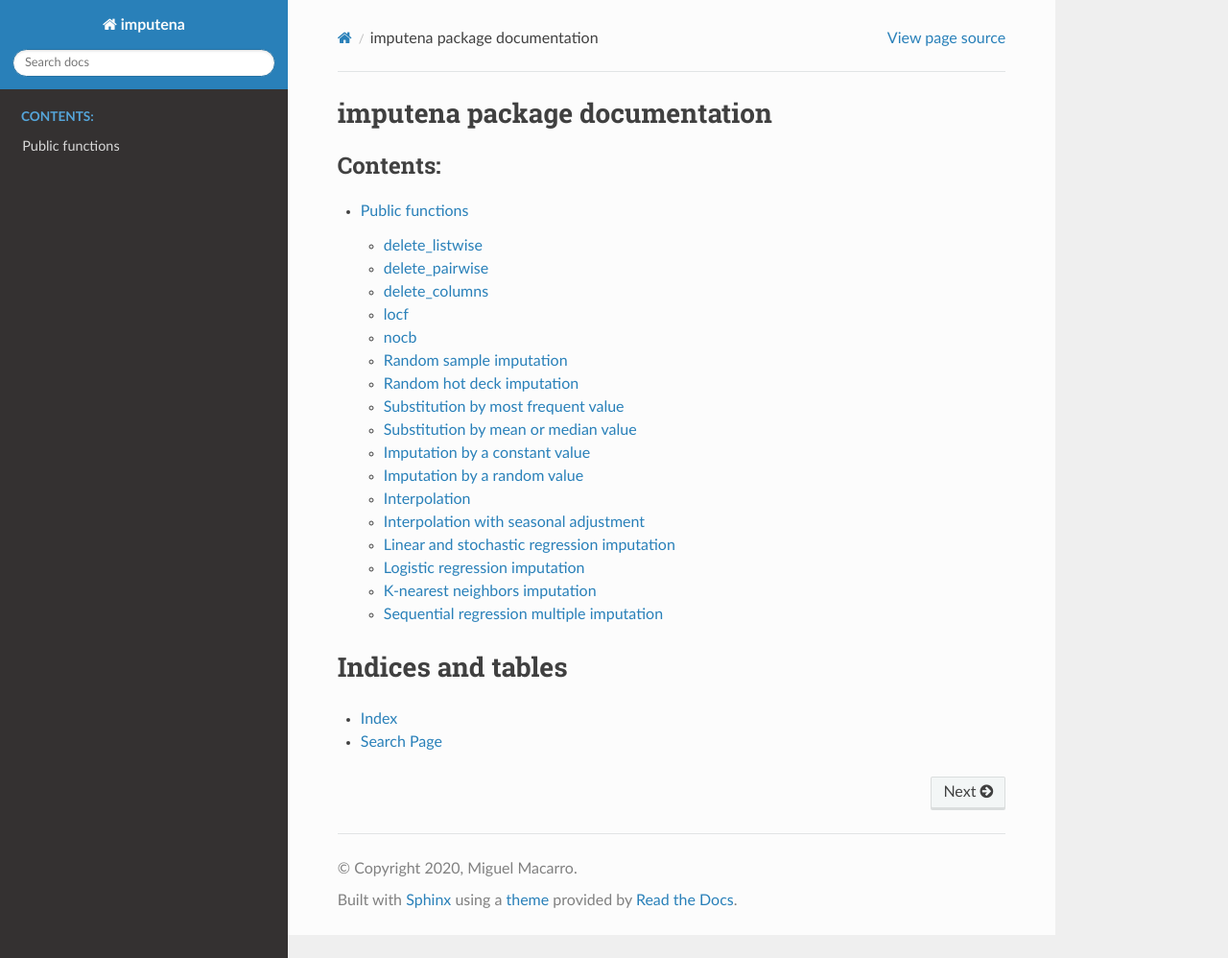
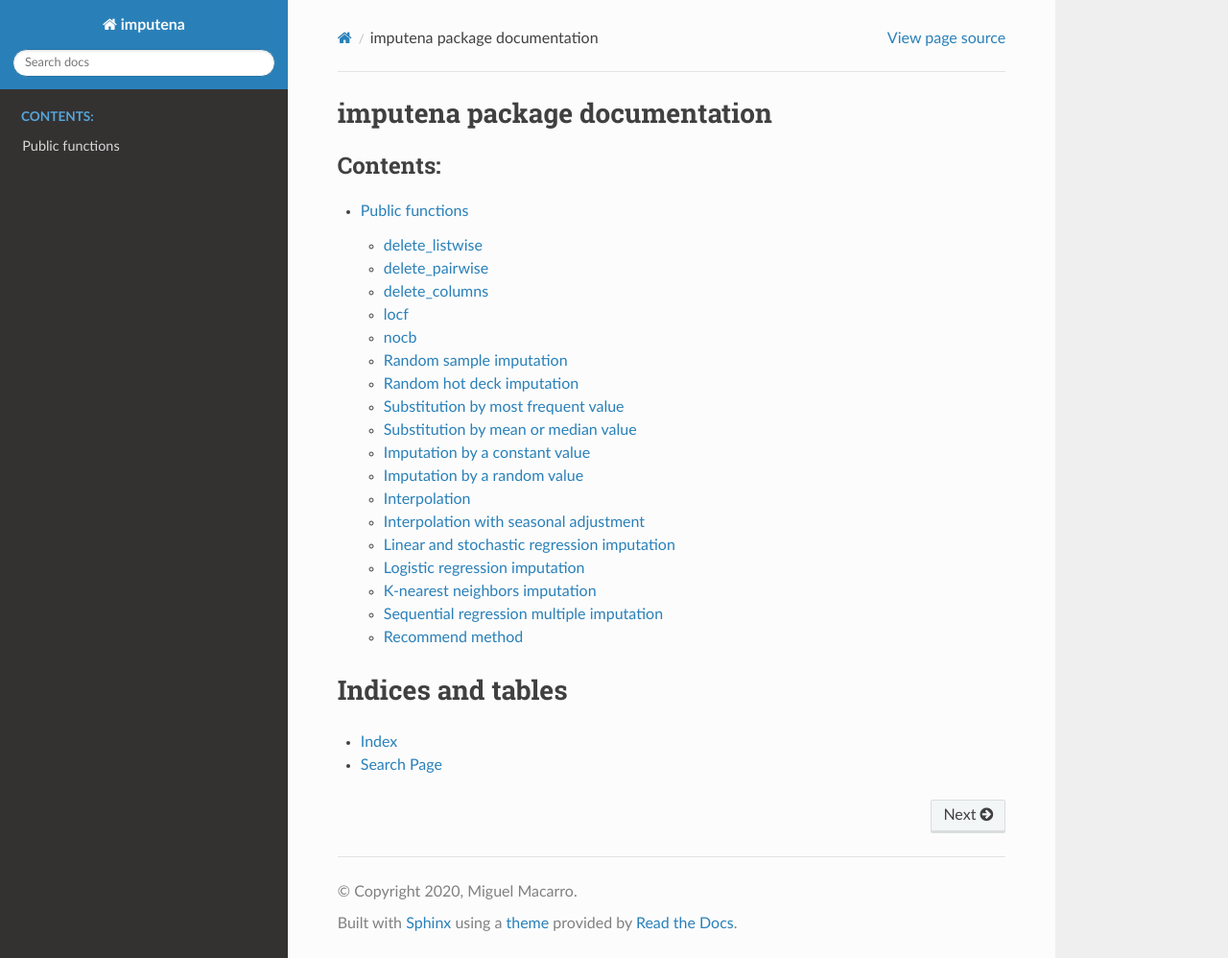
Before and after one commit to macarro/imputena, a Sphinx documentation site: the page built from docs/source/index.rst, in a window 1280 px wide and 998 px high. Shown: the whole window at 96% size. Built offline with Sphinx 7.4.7 and the Read the Docs theme 2.0.0, drawn with Linux system fonts in a browser that asks for light colours.

Commit message:
Added recommend method to sphinx

```diff
--- a/docs/source/functions.rst
+++ b/docs/source/functions.rst
@@ -68,3 +68,7 @@
 Sequential regression multiple imputation
 -----------------------------------------
 .. autofunction:: imputena.srmi
+
+Recommend method
+----------------
+.. autofunction:: imputena.recommend_method
```
